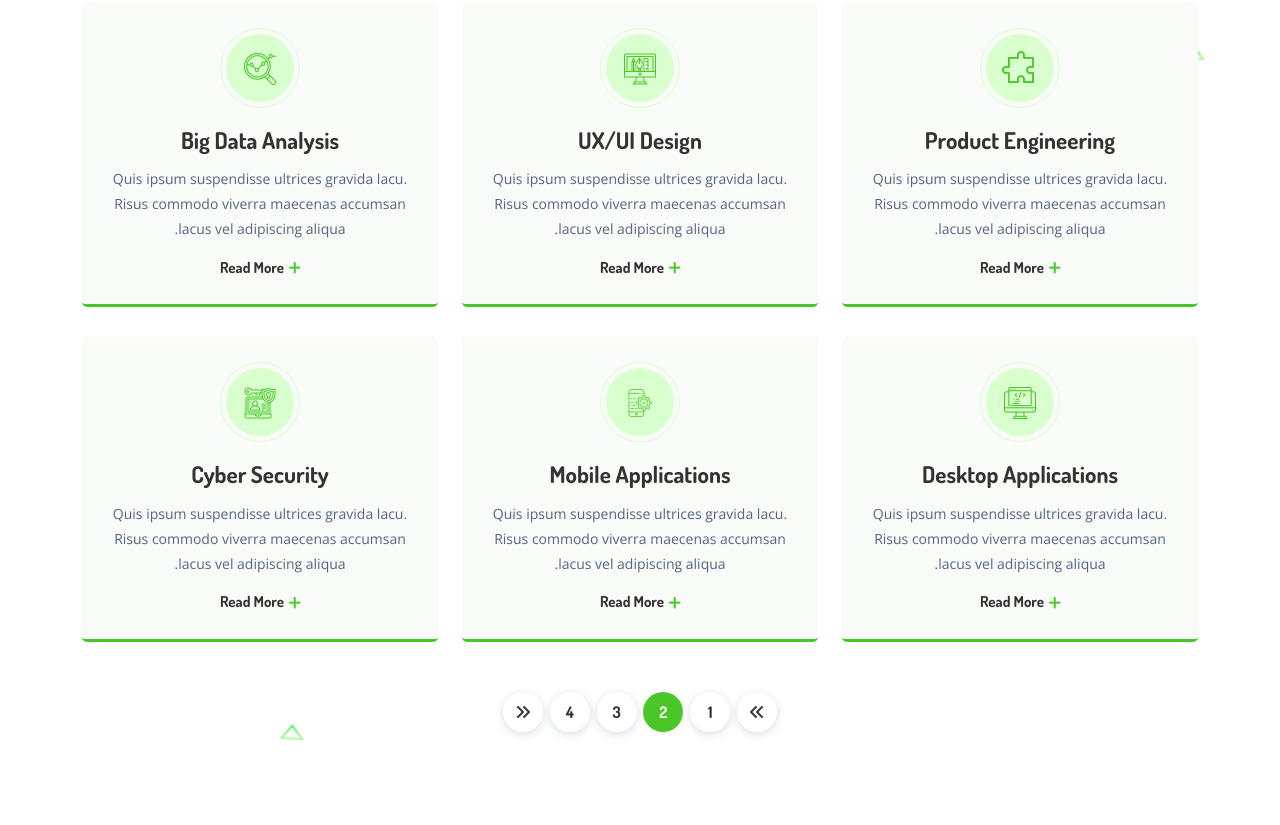
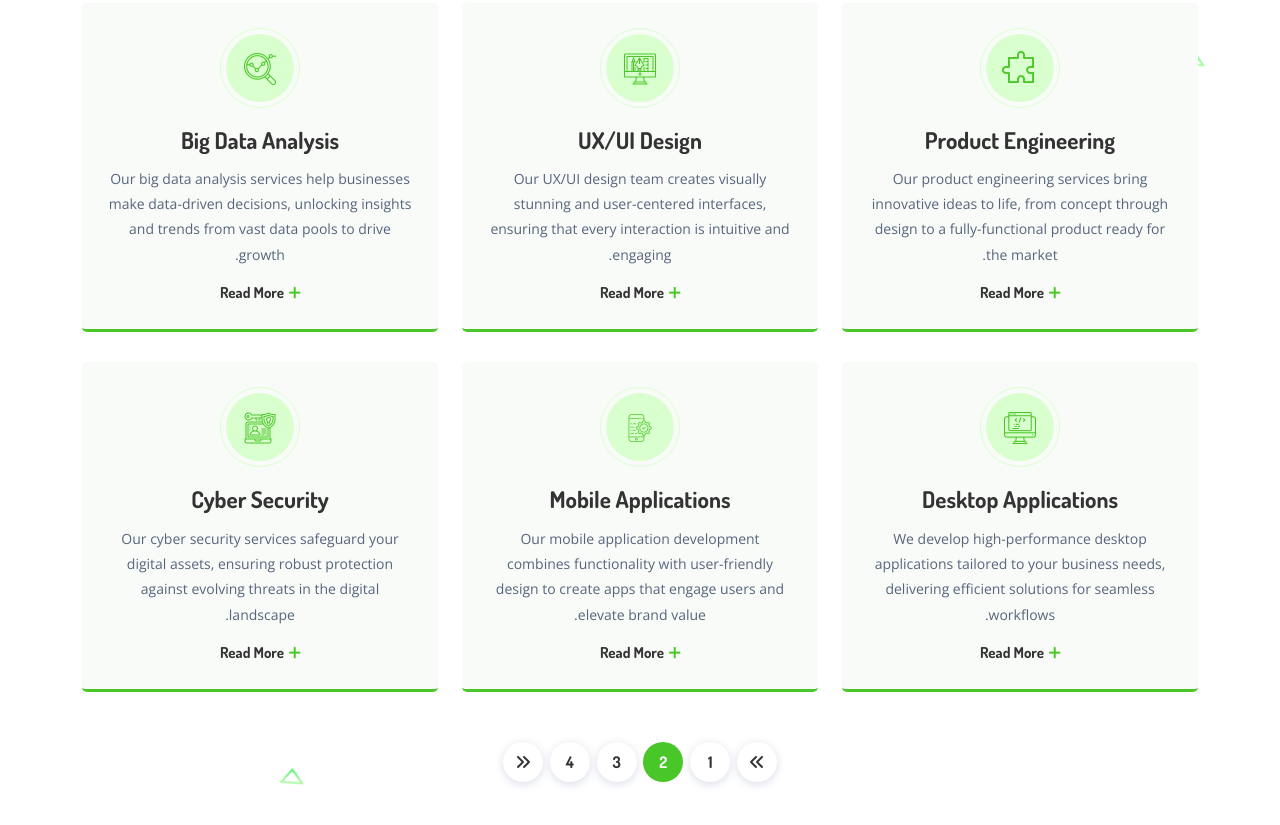
Before and after one commit to Menh1505/i-net-africa, a plain HTML site: page services.html in a window 1280 px wide. Shown: the part 483-1308 px from the top of the page. Drawn offline with nearby package versions, Linux system fonts and the light colour scheme.

Commit message:
fix lorem service

```diff
--- a/services.html
+++ b/services.html
@@ -275,8 +275,7 @@
                         </div>
 
                         <h3><a href="#">Product Engineering</a></h3>
-                        <p>Quis ipsum suspendisse ultrices gravida lacu. Risus commodo viverra maecenas accumsan lacus
-                            vel adipiscing aliqua.</p>
+                        <p>Our product engineering services bring innovative ideas to life, from concept through design to a fully-functional product ready for the market.</p>
                         <a href="#" class="read-more-btn">Read More <i class="flaticon-add-1"></i></a>
                     </div>
                 </div>
@@ -288,8 +287,7 @@
                         </div>
 
                         <h3><a href="#">UX/UI Design</a></h3>
-                        <p>Quis ipsum suspendisse ultrices gravida lacu. Risus commodo viverra maecenas accumsan lacus
-                            vel adipiscing aliqua.</p>
+                        <p>Our UX/UI design team creates visually stunning and user-centered interfaces, ensuring that every interaction is intuitive and engaging.</p>
                         <a href="#" class="read-more-btn">Read More <i class="flaticon-add-1"></i></a>
                     </div>
                 </div>
@@ -301,8 +299,7 @@
                         </div>
 
                         <h3><a href="#">Big Data Analysis</a></h3>
-                        <p>Quis ipsum suspendisse ultrices gravida lacu. Risus commodo viverra maecenas accumsan lacus
-                            vel adipiscing aliqua.</p>
+                        <p>Our big data analysis services help businesses make data-driven decisions, unlocking insights and trends from vast data pools to drive growth.</p>
                         <a href="#" class="read-more-btn">Read More <i class="flaticon-add-1"></i></a>
                     </div>
                 </div>
@@ -314,8 +311,7 @@
                         </div>
 
                         <h3><a href="#">Desktop Applications</a></h3>
-                        <p>Quis ipsum suspendisse ultrices gravida lacu. Risus commodo viverra maecenas accumsan lacus
-                            vel adipiscing aliqua.</p>
+                        <p>We develop high-performance desktop applications tailored to your business needs, delivering efficient solutions for seamless workflows.</p>
                         <a href="#" class="read-more-btn">Read More <i class="flaticon-add-1"></i></a>
                     </div>
                 </div>
@@ -327,8 +323,7 @@
                         </div>
 
                         <h3><a href="#">Mobile Applications</a></h3>
-                        <p>Quis ipsum suspendisse ultrices gravida lacu. Risus commodo viverra maecenas accumsan lacus
-                            vel adipiscing aliqua.</p>
+                        <p>Our mobile application development combines functionality with user-friendly design to create apps that engage users and elevate brand value.</p>
                         <a href="#" class="read-more-btn">Read More <i class="flaticon-add-1"></i></a>
                     </div>
                 </div>
@@ -340,8 +335,7 @@
                         </div>
 
                         <h3><a href="#">Cyber Security</a></h3>
-                        <p>Quis ipsum suspendisse ultrices gravida lacu. Risus commodo viverra maecenas accumsan lacus
-                            vel adipiscing aliqua.</p>
+                        <p>Our cyber security services safeguard your digital assets, ensuring robust protection against evolving threats in the digital landscape.</p>
                         <a href="#" class="read-more-btn">Read More <i class="flaticon-add-1"></i></a>
                     </div>
                 </div>
@@ -362,6 +356,7 @@
         <div class="shape13"><img src="assets/img/shape/13.svg" alt="image"></div>
         <div class="shape14"><img src="assets/img/shape/13.svg" alt="image"></div>
     </section>
+
     <!-- End Services Area -->
 
     <!-- Start Footer Area -->
```
Also changed, not shown: team.html (+4 -3 lines).
